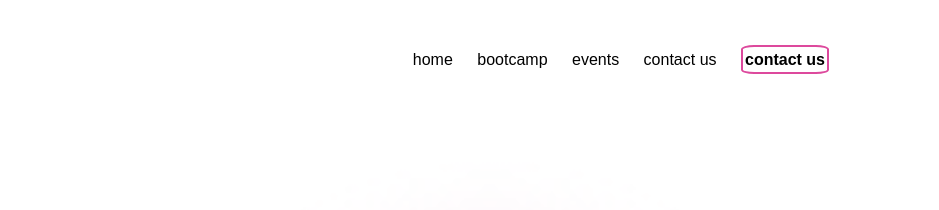
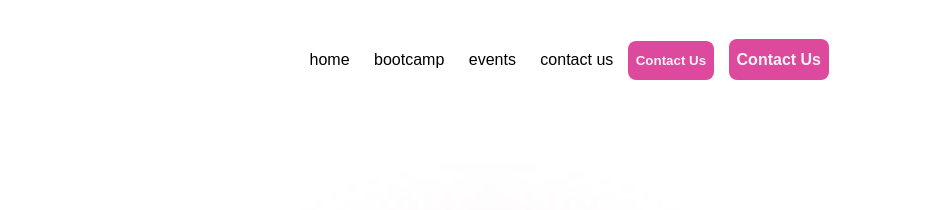
Before and after one commit to RafaelAbath/owlearn, a plain HTML site: page index.html in a window 1280 px wide. Shown: the top 210 px of the page, 341-1280 px from the left. Drawn offline with Linux system fonts and the light colour scheme.

Commit message:
adding some sugestions to the project

```diff
--- a/index.html
+++ b/index.html
@@ -21,7 +21,8 @@
                 <li> <a href="#"> bootcamp</a> </li>
                 <li> <a href="#"> events </a> </li>
                 <li> <a href="#"> contact us </a> </li>
-                <li class="btn btn:hover"> <a href="#" > contact us </a> </li>
+                <button class="btn"><a href="#" >Contact Us</a></button>
+                <li class="btn"> <a href="#" >Contact Us</a> </li>
             </ul>
         </nav>
         </div>
--- a/style.css
+++ b/style.css
@@ -4,7 +4,7 @@ header{
     align-items: center;
     justify-content: space-between;
 }
-a{
+a {
     text-decoration: none;
     color: black;
 }
@@ -47,16 +47,24 @@ body{
 .btn{
     font-weight: bold;
     font-family: Arial, Helvetica, sans-serif;
-    padding: 4px 2px 4px 2px ;
-    border: 2px solid #dd499d;
-    border-radius: 15%;
-    transition: 0.7s;
+    padding: 12px 8px ;
+    border: 0;
+    /*border: 2px solid #dd499d;*/
+    border-radius: 8px;
+    background-color: #dd499d;
+}
 
-
+.btn a {
+    color: #f3f3f3;
 
 }
+
+.btn:hover a {
+    /* color: white; */
+    transform: scale(1.1);
+}
+
 .btn:hover{
-    color: white;
-    transition: 0.7s;
-    background-color: #dd499d;
+    transform: scale(1.1);
+    /* background-color: #dd499d; */
 }
```
